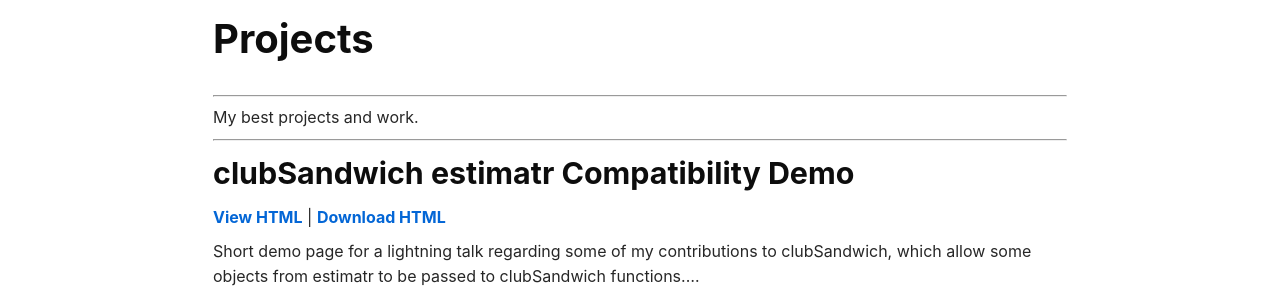
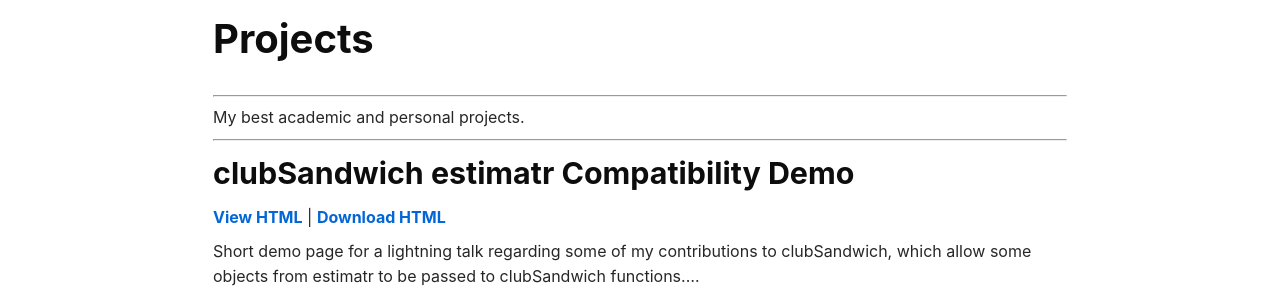
Before and after one commit to pekofsky/pekofsky.github.io, a Jekyll site: the page built from projects.md, in a window 1280 px wide. Shown: the part 121-421 px from the top of the page. Built offline with Jekyll 4.4.1, drawn with Linux system fonts in a browser that asks for light colours; nearby versions of some CDN libraries.

Commit message:
Small change to wording at top of project page.

```diff
--- a/projects.md
+++ b/projects.md
@@ -6,7 +6,7 @@
 
 ---
 
-My best projects and work.
+My best academic and personal projects.
 
 ---
 
```
